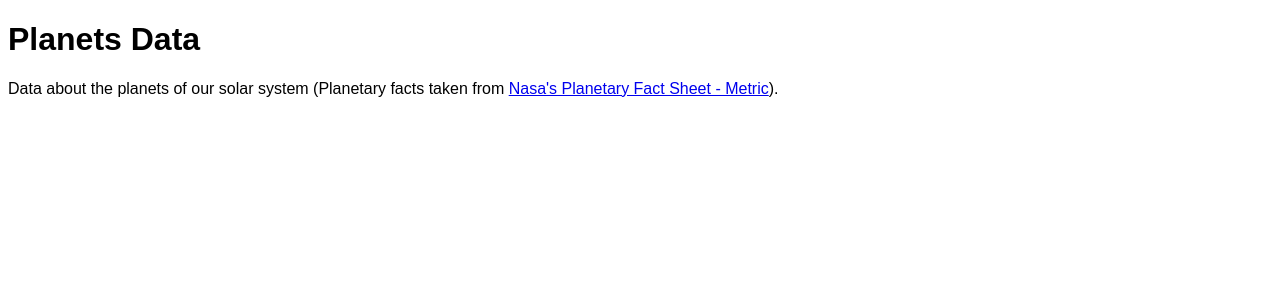
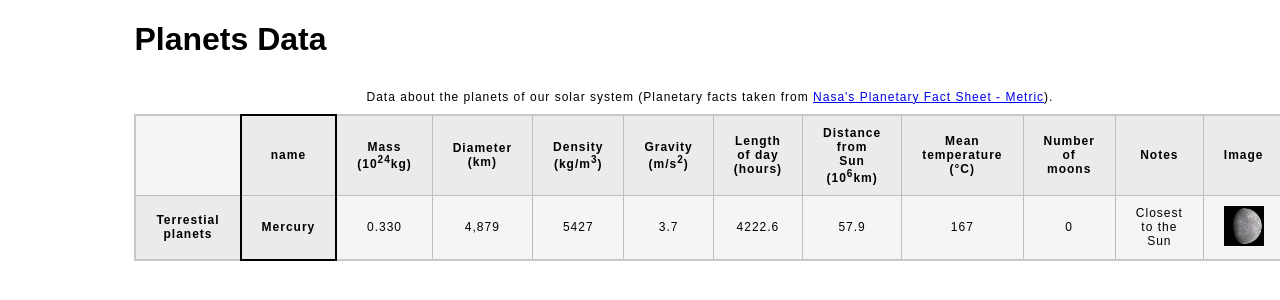
Before and after one commit to Sam-Brandt23/SkillsCheck4, a plain HTML site: page index.html in a window 1280 px wide. Drawn offline with Linux system fonts and the light colour scheme.

Commit message:
Changed Images and coded

```diff
--- a/index.html
+++ b/index.html
@@ -7,25 +7,60 @@
         <link href="css/style.css" rel="stylesheet" type="text/css">
     </head>
     <body>
-
+        <header>
         <!-- Wrap the top-level heading in a header element -->
-
             <h1>Planets Data</h1>
-
+        </header>
         <!-- Add a main element to contain the table -->
-
+        <main>
             <!-- Add the table element. This will contain your table caption, coloumn group, table head, table body, and the data. -->
-
+            <table>
                 <!-- The caption element should be the first child of the table element, and wrap the following text and link.-->
-
-                Data about the planets of our solar system (Planetary facts taken from <a href="http://nssdc.gsfc.nasa.gov/planetary/factsheet/">Nasa's Planetary Fact Sheet - Metric</a>).
-
+                <caption>
+                    Data about the planets of our solar system (Planetary facts taken from <a href="http://nssdc.gsfc.nasa.gov/planetary/factsheet/">Nasa's Planetary Fact Sheet - Metric</a>).
+                </caption>
                 <!-- The second child of the table element should be the colgroup element, which also contains several col elements, and helps define the purpose of the table colums. -->
-
+                <colgroup>
+                    <col span="2">
+                    <col style="border: 2px solid black">
+                    <col span="9">
+                </colgroup>
                 <!-- The table head element should be the third child of the table element; it will wrap the code and content to define a row of column headers. -->
-
+                <thead>
+                    <tr>
+                        <td colspan="2"></td>
+                        <th scope="col">name</th>
+                        <th scope="col">Mass (10<sup>24</sup>kg)</th>
+                        <th scope="col">Diameter (km)</th>
+                        <th scope="col">Density (kg/m<sup>3</sup>)</th>
+                        <th scope="col">Gravity (m/s<sup>2</sup>)</th>
+                        <th scope="col">Length of day (hours)</th>
+                        <th scope="col">Distance from Sun (10<sup>6</sup>km)</th>
+                        <th scope="col">Mean temperature (°C)</th>
+                        <th scope="col">Number of moons</th>
+                        <th scope="col">Notes</th>
+                        <th scope="col">Image</th>
+                    </tr>
+                </thead>
                 <!-- The fourth child of the table element should be the table body element, which will contain the code and content to display rows of data. -->
-
+                <tbody>
+                    <tr>
+                        <th rowspan="4" colspan="2" scope="rowgroup">Terrestial planets</th>
+                        <th scope="row">Mercury</th>
+                        <td>0.330</td>
+                        <td>4,879</td>
+                        <td>5427</td>
+                        <td>3.7</td>
+                        <td>4222.6</td>
+                        <td>57.9</td>
+                        <td>167</td>
+                        <td>0</td>
+                        <td>Closest to the Sun</td>
+                        <td><img src="/images/mercury.jpg"></td>
+                    </tr>
+                </tbody>
                 <!-- Please note that you do NOT need to add a table footer for this assignment. -->
+            </table>
+        </main>
     </body>
 </html>
```
